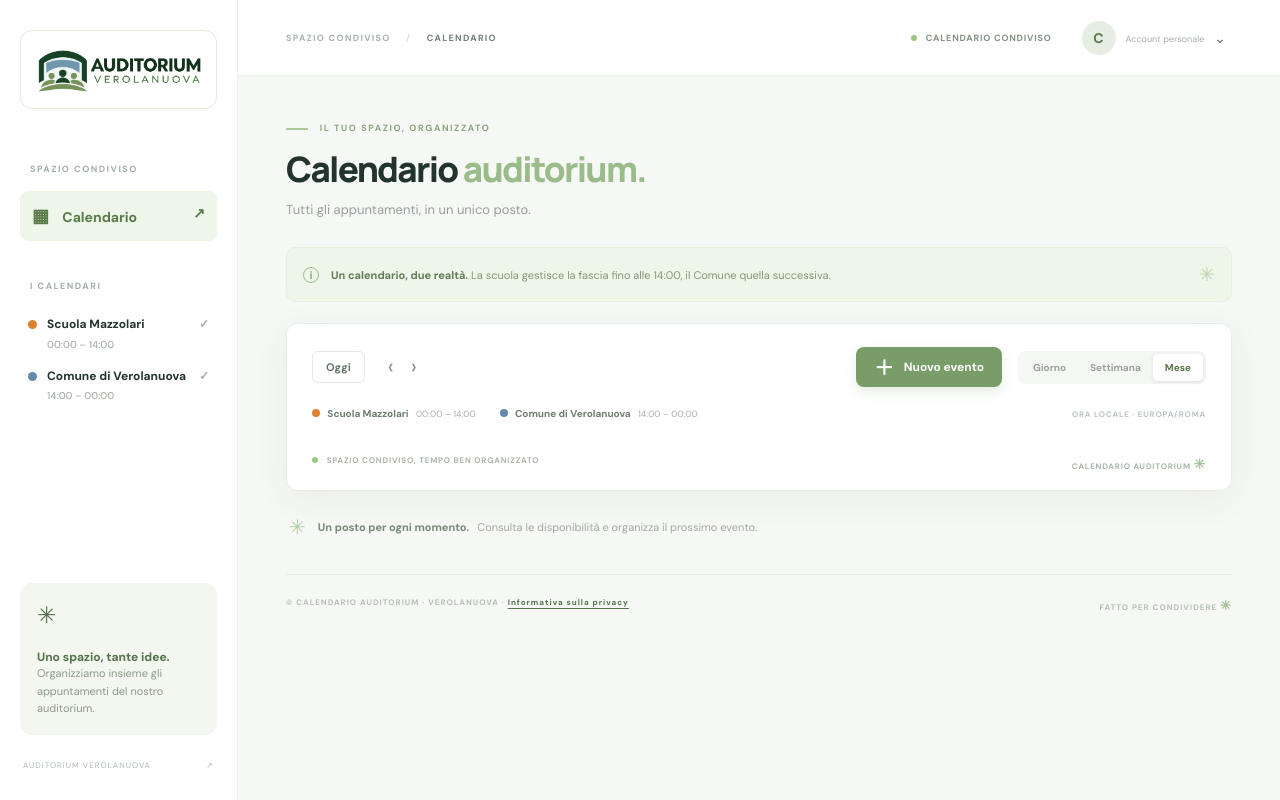
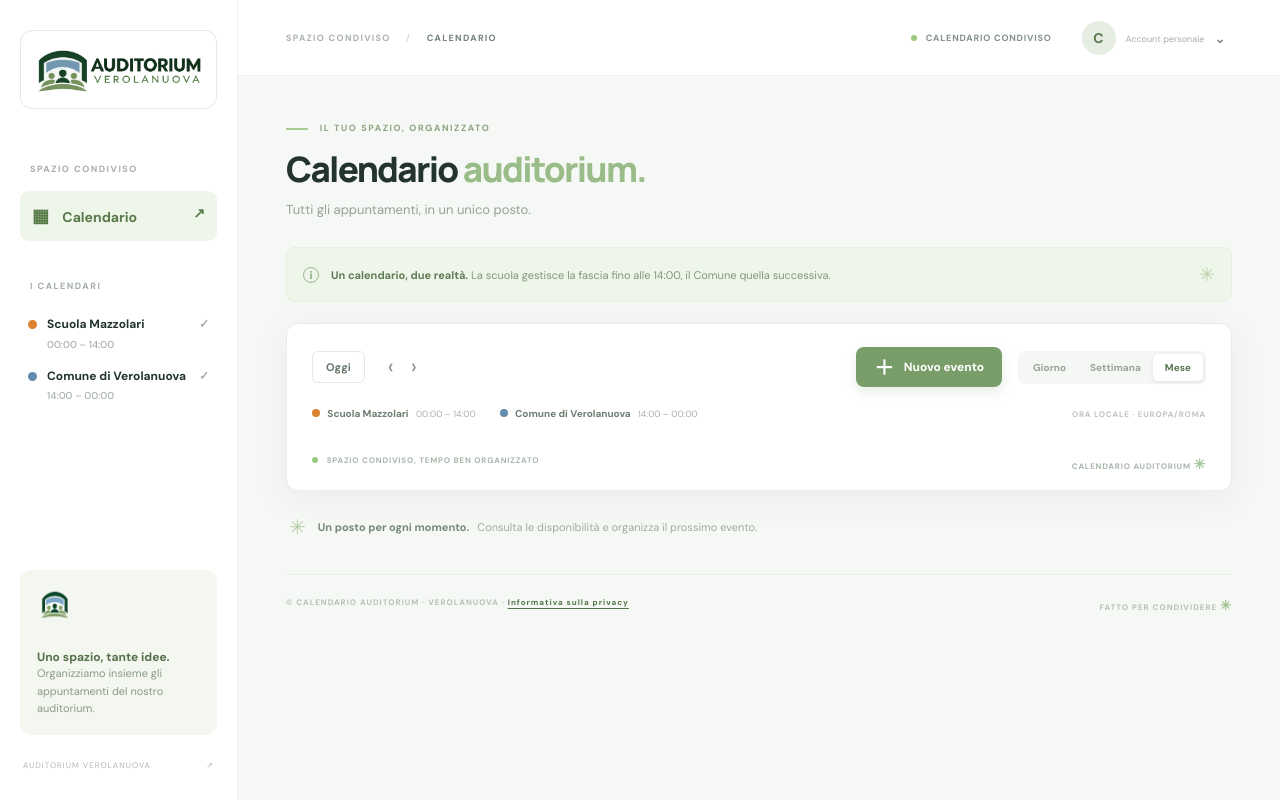
Before and after one commit to CalendarioAuditorium/calendarioauditorium.github.io, a plain HTML site: page calendario.html in a window 1280 px wide. Drawn offline with Linux system fonts and the light colour scheme; no server answers.

Commit message:
Aggiungi il simbolo dell'auditorium nel calendario

```diff
--- a/calendario.html
+++ b/calendario.html
@@ -15,7 +15,7 @@
     <div class="sidebar-label calendar-label">I CALENDARI</div>
     <button type="button" class="calendar-key" data-calendar="school" aria-pressed="true"><span class="key-dot school-dot"></span><span>Scuola Mazzolari<small>00:00 – 14:00</small></span><span class="key-check" aria-hidden="true">✓</span></button>
     <button type="button" class="calendar-key" data-calendar="town" aria-pressed="true"><span class="key-dot town-dot"></span><span>Comune di Verolanuova<small>14:00 – 00:00</small></span><span class="key-check" aria-hidden="true">✓</span></button>
-    <div class="sidebar-bottom"><div class="help-icon">✳</div><strong>Uno spazio, tante idee.</strong><p>Organizziamo insieme gli appuntamenti del nostro auditorium.</p></div>
+    <div class="sidebar-bottom"><div class="help-icon"><img src="logo-simbolo.png" alt="" width="36" height="36"></div><strong>Uno spazio, tante idee.</strong><p>Organizziamo insieme gli appuntamenti del nostro auditorium.</p></div>
     <div class="sidebar-footer">AUDITORIUM VEROLANUOVA <span>↗</span></div>
   </aside>
   <main class="main">
```
Also changed, not shown: logo-simbolo.png (added).
